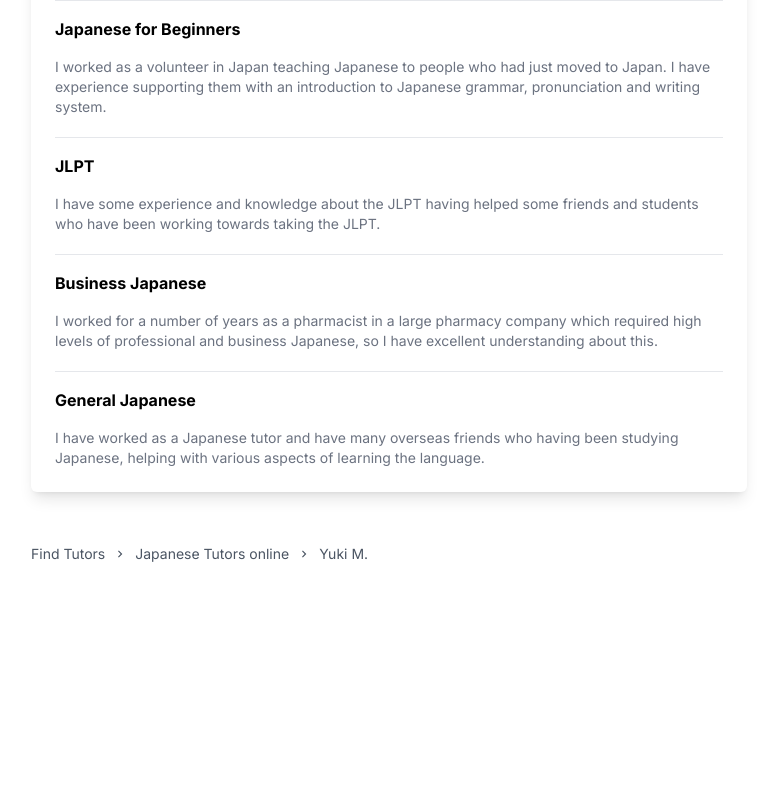
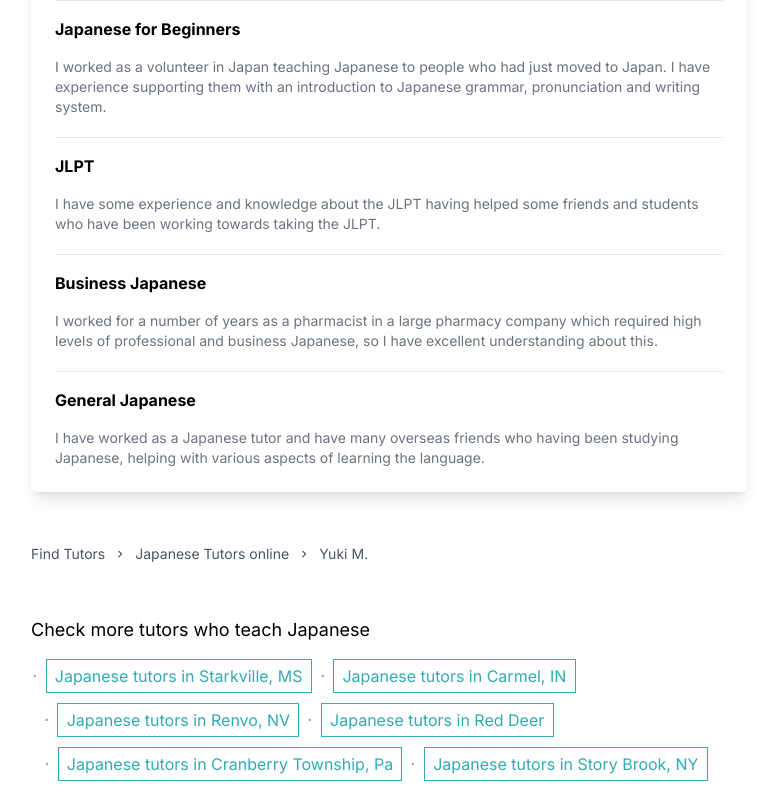
Before and after one commit to mdfaizanahmed786/preply-website, a Next.js app: page / in a window 1280 px wide. Shown: the part 1130-1930 px from the top of the page, without its empty margins (59-834 px from the left). Before the commit the page ends 1734 px from the top, so only its background shows below. Built offline with nearby package versions, Linux system fonts and the light colour scheme.

Commit message:
ui: added tutor locations

```diff
--- a/components/MainBody/MainBody.tsx
+++ b/components/MainBody/MainBody.tsx
@@ -5,6 +5,7 @@ import Resume from './Resume/Resume'
 import Subjects from './Subjects/Subjects'
 import MoreInstructors from './MoreInstructors/MoreInstructors'
 import AboutTutor from '../HeroSection/AboutTutor'
+import MoreTutors from './MoreTutors/MoreTutors'
 interface MainBody{}
 
 const MainBody: React.FC<MainBody> = () => {
@@ -19,6 +20,7 @@ const MainBody: React.FC<MainBody> = () => {
           <Subjects />
         </div>
         <MoreInstructors />
+        <MoreTutors/>
       </div>
     </div>
     <AboutTutor />
--- /dev/null
+++ b/components/MainBody/MoreTutors/MoreTutors.tsx
@@ -0,0 +1,31 @@
+import React from "react";
+import TutorLocation from "./TutorLocation";
+
+
+interface MoreTutors {}
+
+const MoreTutors: React.FC<MoreTutors> = () => {
+  return (
+    <div className="flex flex-col gap-4">
+      <p className="text-lg">Check more tutors who teach Japanese</p>
+      <div className="flex flex-col gap-3">
+        <div className="flex gap-2">
+          <TutorLocation location="Japanese tutors in Starkville, MS" />
+          <TutorLocation location="Japanese tutors in Carmel, IN" />
+        </div>
+        <div className="flex gap-2 ml-3">
+          <TutorLocation location="Japanese tutors in Renvo, NV" />
+          <TutorLocation location="Japanese tutors in Red Deer" />
+        </div>
+        <div className="flex gap-2 ml-3">
+          <TutorLocation location="Japanese tutors in Cranberry Township, Pa" />
+          <TutorLocation location="Japanese tutors in Story Brook, NY" />
+        </div>
+
+
+      </div>
+    </div>
+  );
+};
+
+export default MoreTutors;
--- /dev/null
+++ b/components/MainBody/MoreTutors/TutorLocation.tsx
@@ -0,0 +1,18 @@
+import OutlineButton from "@/components/Button/OutlineButton";
+import React from "react";
+import { RxDotFilled } from "react-icons/rx";
+
+interface TutorLocation {
+  location: string;
+}
+
+const TutorLocation: React.FC<TutorLocation> = ({ location }) => {
+  return (
+    <div className="flex gap-2 items-center">
+      <RxDotFilled className="h-2 w-2 text-gray-400" />
+      <OutlineButton tutorBtn={false} text={location} />
+    </div>
+  );
+};
+
+export default TutorLocation;
```
